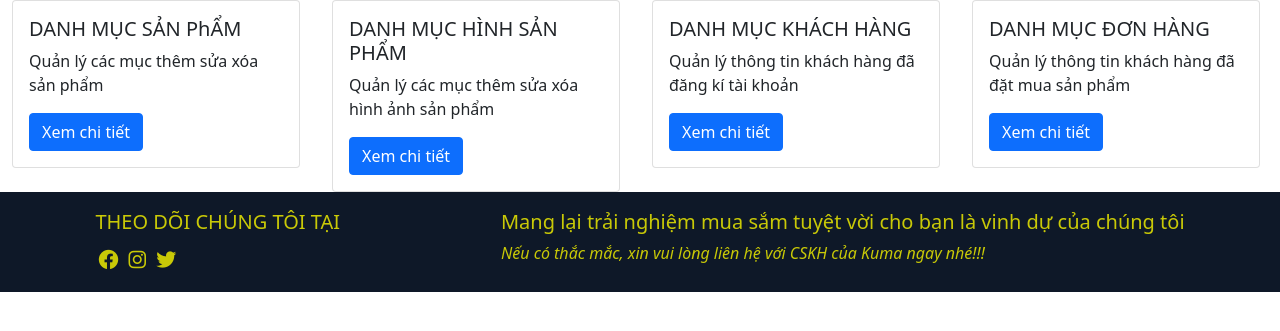
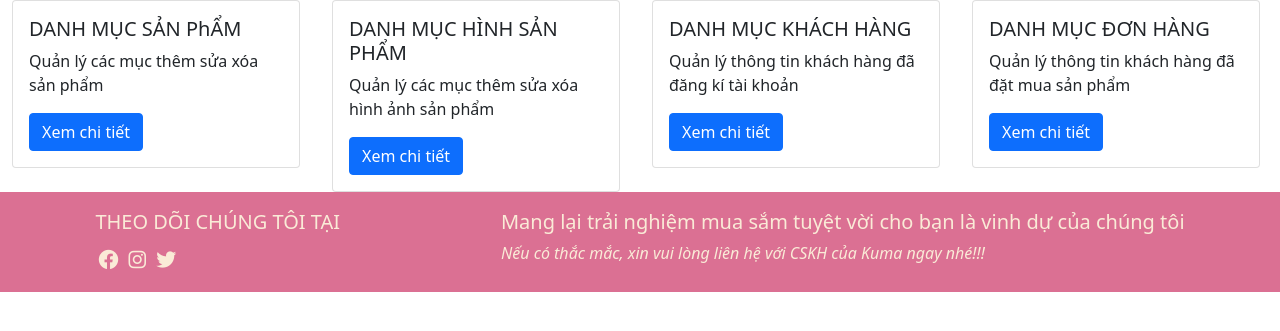
Before and after one commit to VoThiAnhThu/ct258-tmdt, a PHP site: page /backend/dashboard.php in a window 1280 px wide. Shown: the part 75-406 px from the top of the page. Run offline with PHP 8.4, Linux system fonts and the light colour scheme; some libraries are stand-ins or nearby versions.

Commit message:
Update footer.css 11/11

```diff
--- a/css/footer.css
+++ b/css/footer.css
@@ -3,7 +3,7 @@ footer {
     padding: 15px;
     display: flex;
     justify-content: space-around;
-    background-color:#050f20f5 ;
+    background: palevioletred;
 
 }
 
@@ -12,13 +12,13 @@ footer {
 }
 
 .footer-title {
-    color: #c9c907;
+    color: antiquewhite;
     font-size: 20px;
     margin-bottom: 10px;
 }
 
 .footer-icon {
-    color: #c9c907;
+    color: antiquewhite;
     font-size: 20px;
     padding: 3px;
 }
```
